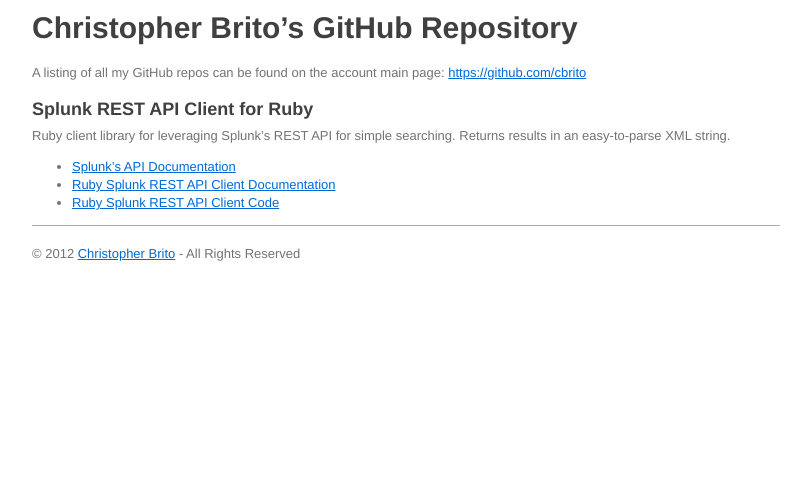
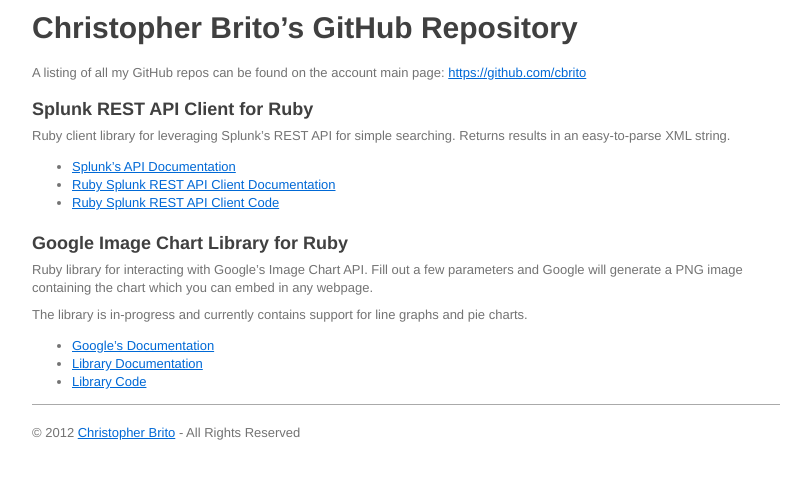
Before and after one commit to cbrito/cbrito.github.com, a Jekyll site: the page built from index.markdown, in a window 1280 px wide. Shown: the top 479 px of the page, without its empty margins (234-1045 px from the left). Built offline with Jekyll 4.4.1, drawn with Linux system fonts in a browser that asks for light colours.

Commit message:
Added details for Google Image Charts library.

```diff
--- a/index.markdown
+++ b/index.markdown
@@ -13,6 +13,14 @@
 * [Ruby Splunk REST API Client Documentation](http://cbrito.github.com/splunk-client)
 * [Ruby Splunk REST API Client Code](http://github.com/cbrito/splunk-client)
 
+### Google Image Chart Library for Ruby
+Ruby library for interacting with Google's Image Chart API. Fill out a few parameters and Google will generate a PNG image containing the chart which you can embed in any webpage.
+
+The library is in-progress and currently contains support for line graphs and pie charts.
+
+* [Google's Documentation](http://code.google.com/apis/chart/image/docs/gallery/chart_gall.html)
+* [Library Documentation](https://github.com/cbrito/google-image-charts/blob/master/README.markdown)
+* [Library Code](http://github.com/cbrito/google-image-charts)
 
 ---
 &copy; 2012 [Christopher Brito](http://christopherbrito.com) - All Rights Reserved
```
